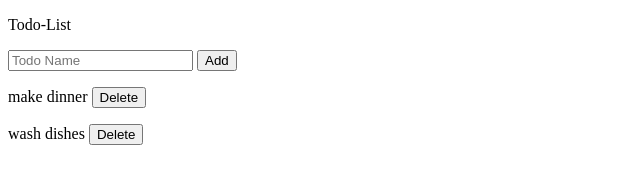
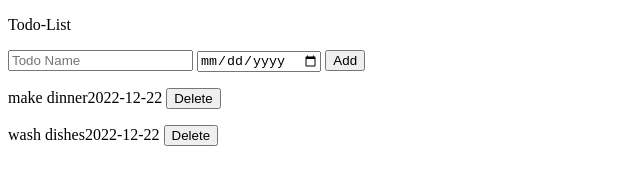
Before and after one commit to NanthaKishoreS/Todo-List, a plain HTML site: page index.html in a window 1280 px wide. Shown: the whole page, without its empty margins (0-640 px from the left). Drawn offline with Linux system fonts and the light colour scheme.

Commit message:
Update index.html

```diff
--- a/index.html
+++ b/index.html
@@ -7,6 +7,7 @@
 
     <p>Todo-List</p>
     <input placeholder="Todo Name" class="js-input">
+    <input class="js-date" type="date">
     <button onclick="
       addTodo();
     ">Add</button>
@@ -15,7 +16,10 @@
     </div>
 
     <script>
-      const todolist = ['make dinner', 'wash dishes'];
+      const todolist = [{
+        name:'make dinner',
+        dueDate: '2022-12-22'
+       },{name: 'wash dishes',dueDate:'2022-12-22'}];
 
       renderTodoList();
 
@@ -23,12 +27,14 @@
         let todoListHTML = '';
 
         for(let i=0;i<todolist.length;i++){
-          const todo = todolist[i];
+          const todoObj = todolist[i];
+          const name = todoObj.name;
+          const dueDate = todoObj.dueDate;
           const html = `
           <p>
-            ${todo}
+            ${name}${dueDate}
             <button onclick="
-             todoList.splice(${i},1);
+             todolist.splice(${i},1);
              renderTodoList();
             ">Delete</button>
           </p>`;
@@ -42,8 +48,10 @@
 
       function addTodo(){
         const inputElem = document.querySelector('.js-input');
+        const inputDate = document.querySelector('js-date');
         const name = inputElem.value;
-        todolist.push(name);
+        const date = inputDate.value;
+        todolist.push({name:name,dueDate:date});
         console.log(todolist);
 
         inputElem.value = '';
```
